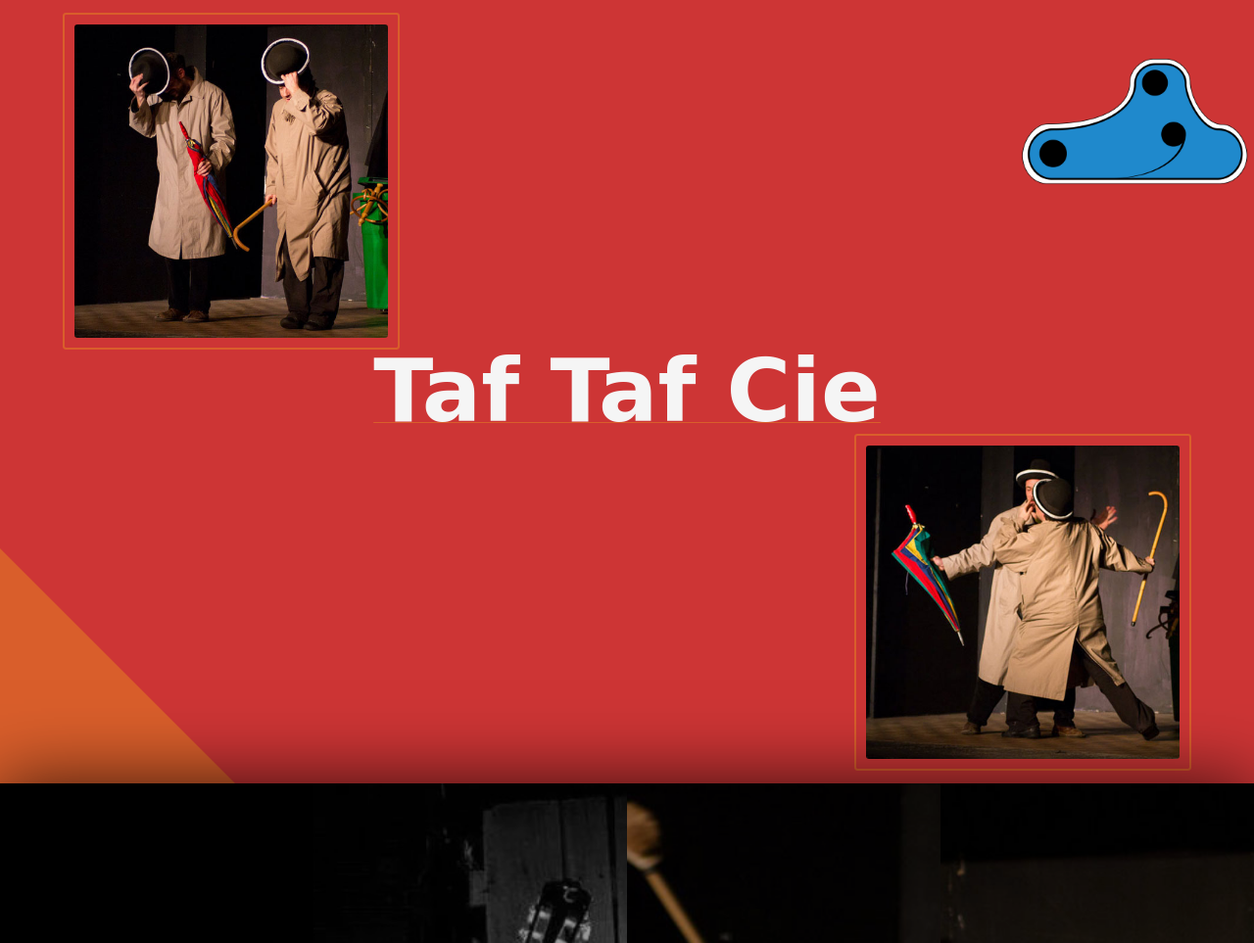
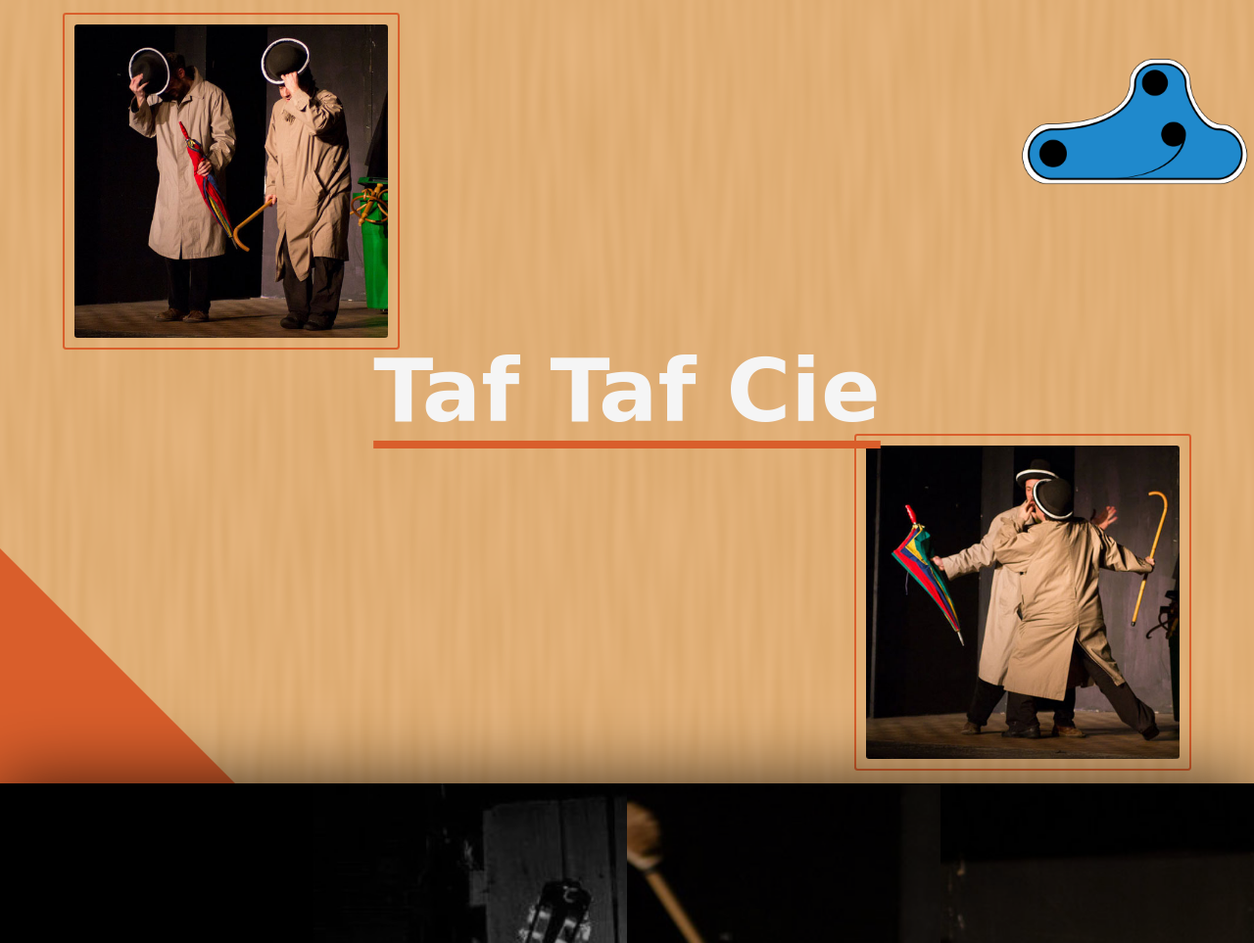
Before and after one commit to vvvbb/Taftaf_cie, a plain HTML site: page index.html in a window 1280 px wide. Shown: the top 963 px of the page at 98% size. Drawn offline with nearby package versions, Linux system fonts and the light colour scheme; a web font is replaced by a local one.

Commit message:
change homepage background

```diff
--- a/index.html
+++ b/index.html
@@ -83,6 +83,18 @@
       <div class="hidden">
         <img src="./img/hedgehog.png" alt="hedgehog.png" id="hedgehog" />
       </div>
+
+      <svg xmlns="http://www.w3.org/2000/svg" style="width :100vw; height:100vh;position:absolute;z-index:-3;">
+        <filter id="filter">
+          <feTurbulence type="fractalNoise" baseFrequency="0.1 0.01"/>
+          <feColorMatrix
+            values="0 0 0 0.11 0.69
+                    0 0 0 0.09 0.38
+                    0 0 0 0.08 0.14
+                    0 0 0 0 1"/>
+        </filter>
+        <rect width="100%" height="100%" filter="url(#filter)" />
+      </svg>
     </section>
 
     <section id="spectacle">
--- a/style/_accueil.scss
+++ b/style/_accueil.scss
@@ -19,7 +19,8 @@
 
   text-decoration: underline;
   text-decoration-color: $secondary-color;
-  text-decoration-thickness: 0.5px;
+  text-decoration-thickness: 0.5rem;
+  text-underline-offset: 20px;
 
   z-index: 1;
 }
```
Also changed, not shown: style/style2.css, 1 other file.
